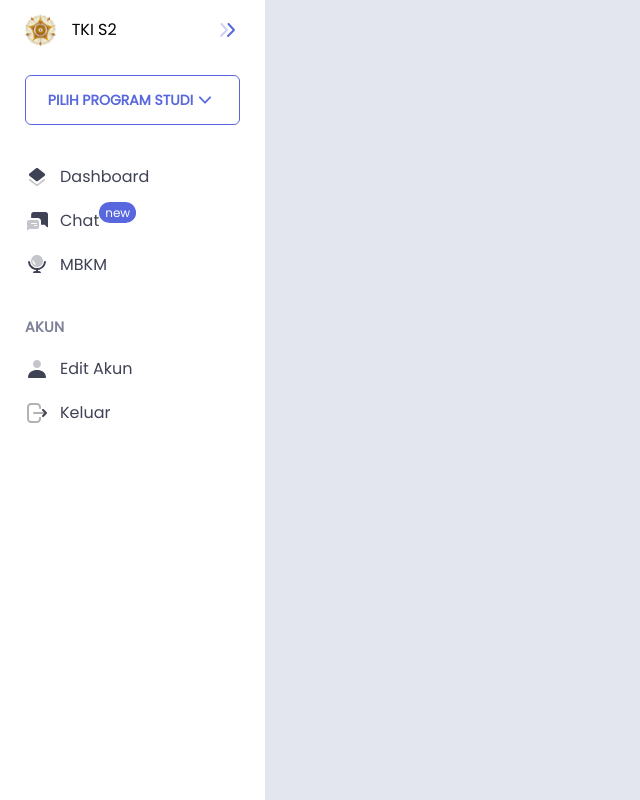
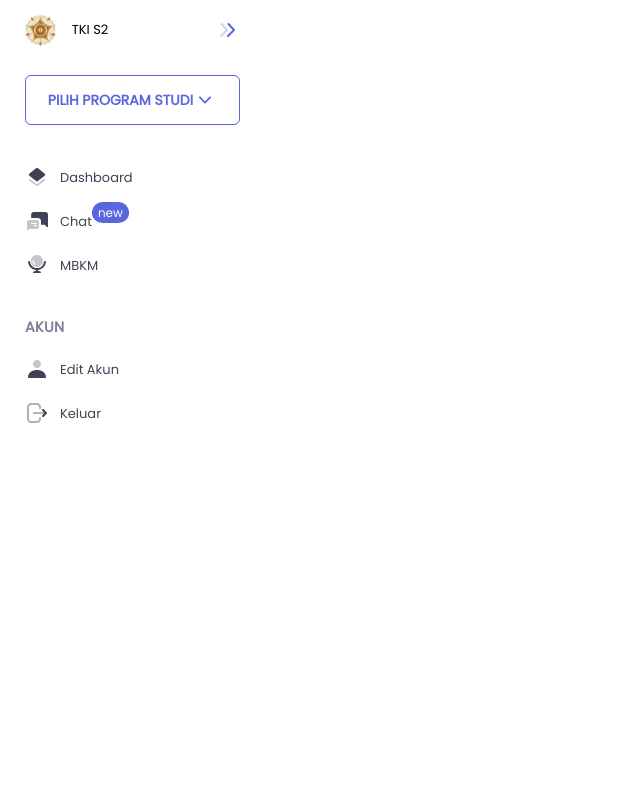
Before and after one commit to tsulatsitamim/tbb-ui, a Vue app: page / in a window 1280 px wide. Shown: the whole page, without its empty margins (0-640 px from the left). Built offline with nearby package versions, Linux system fonts and the light colour scheme.

Commit message:
add layout

```diff
--- a/src/App.vue
+++ b/src/App.vue
@@ -1,11 +1,10 @@
 <script setup lang="ts">
-import SideBar from './components/SideBar.vue'
+import Layout from './components/Layout.vue'
 </script>
 
 <template>
-  <div class="bg-secondary">
-    <SideBar />
-    <div class="w-full h-screen"></div>
+  <div class="bg-secondary text-[13px]">
+    <Layout />
   </div>
 </template>
 
--- /dev/null
+++ b/src/components/Layout.vue
@@ -0,0 +1,18 @@
+<script setup lang="ts">
+import SideBar from './SideBar.vue';
+</script>
+
+<template>
+  <div class="flex flex-col flex-[1]">
+    <!-- <HeaderMobile></HeaderMobile> -->
+    <div class="flex flex-row flex-[1_0_auto]">
+      <SideBar></SideBar>
+      <!-- <div id="kt_wrapper" class="d-flex flex-column flex-row-fluid wrapper">
+        <Header></Header>
+        <router-view :key="$route.fullPath" />
+        <Footer></Footer>
+      </div> -->
+    </div>
+    <!-- <Chat></Chat> -->
+  </div>
+</template>
```
